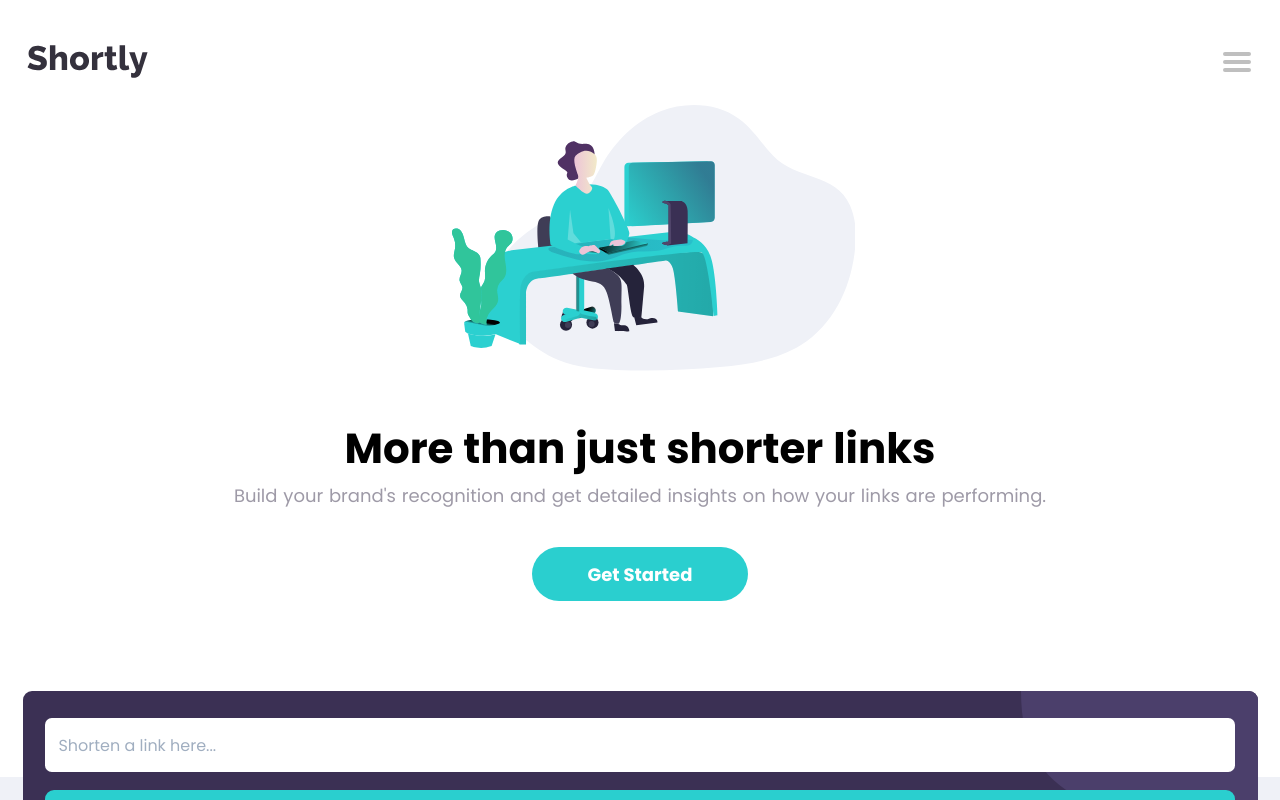
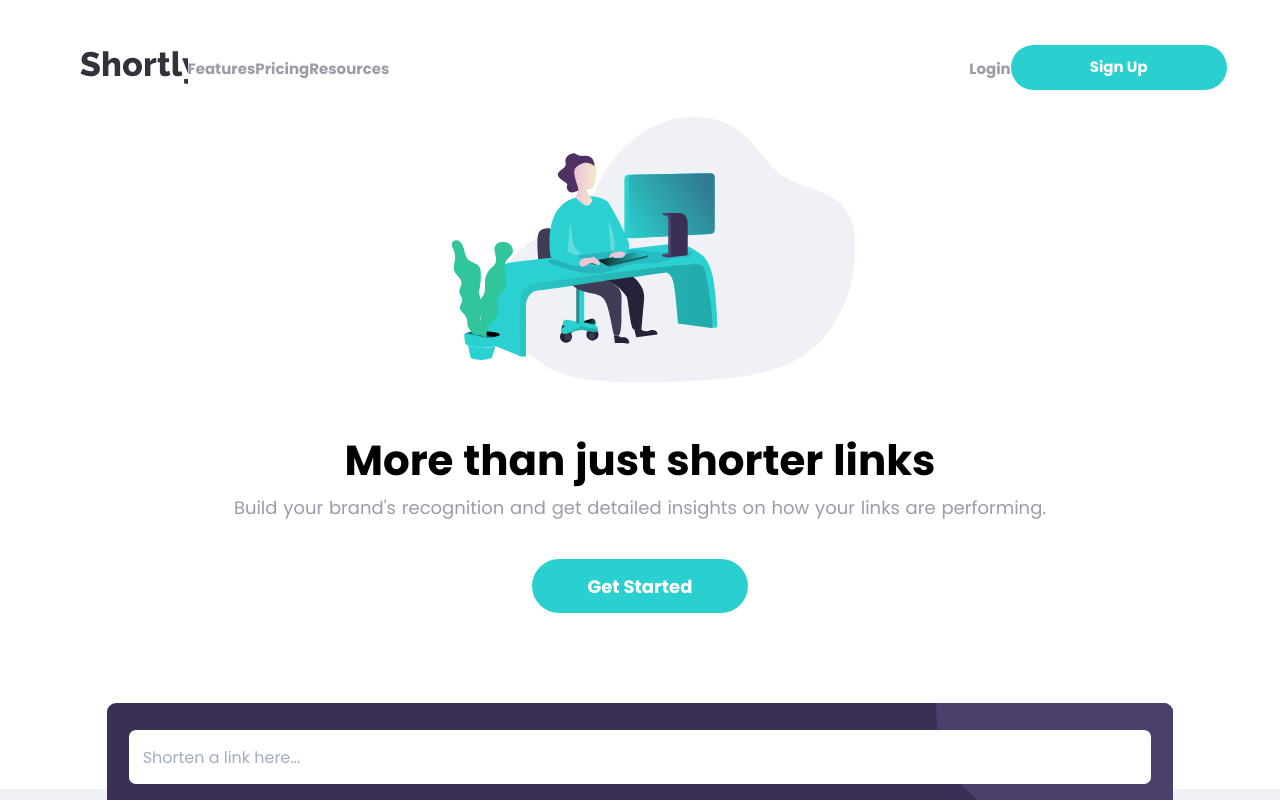
Before and after one commit to Lauren08/shortly-landing-page, a Nuxt app: page / in a window 1280 px wide. Shown: the top 800 px of the page. Built offline with nearby package versions, Linux system fonts and the light colour scheme.

Commit message:
Update Tailwind Theme

```diff
--- a/tailwind.config.js
+++ b/tailwind.config.js
@@ -28,7 +28,8 @@ module.exports = {
     },
     screens: {
       sm: "375px",
-      xl: "1440px"
+      md: "768px",
+      lg: "1440px"
     },
     fontSize: {
       micro: ".666rem",
@@ -47,5 +48,8 @@ module.exports = {
       "3xl": "2rem",
       "4xl": "2.66rem"
     }
+  },
+  variants: {
+    boxShadow: ["responsive", "focus", "active", "focus-within"]
   }
 };
```
